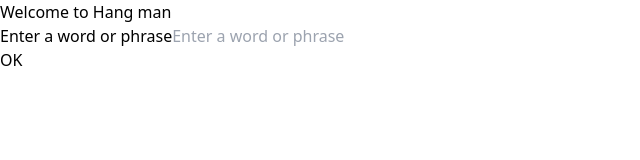
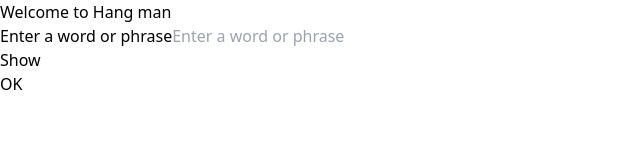
Before and after one commit to VikramKumarstm/Hang-man, a React (Vite) app: page / in a window 1280 px wide. Shown: the top 160 px of the page, without its empty margins (0-640 px from the left). Built offline with nearby package versions, Linux system fonts and the light colour scheme.

Commit message:
add Presentation and Container pattern

```diff
--- a/src/App.jsx
+++ b/src/App.jsx
@@ -1,12 +1,12 @@
 import './App.css'
-import TextInputForm from './components/TextInputForm/TextInputForm'
+import TextInputFormContainer from './components/TextInputForm/TextInputFormContainer'
 
 function App() {
 
   return (
     <div>
       <h1 className='font-semibold text-3xl'>Welcome to Hang man</h1>
-      <TextInputForm onSubmit={(value) => {console.log('value comming from the hidden form is', value)}} />
+      <TextInputFormContainer onSubmit={(value) => {console.log('value comming from the hidden form is', value)}} />
     </div>
   )
 }
--- a/src/components/Button/Button.jsx
+++ b/src/components/Button/Button.jsx
@@ -6,7 +6,7 @@ function Button({ text, buttonType='button', styleType, onClickHandler}) {
     <button
         type={buttonType}
         onClick={onClickHandler}
-        className={`px-4 py-2 ${getButtonStyling(styleType)} rounded-md text-[#fff] transition-all`}
+        className={`py-2 px-4 ${getButtonStyling(styleType)} rounded-md text-[#fff] transition-all`}
       >
 
         {text}
--- a/src/components/TextInputForm/TextInputForm.jsx
+++ b/src/components/TextInputForm/TextInputForm.jsx
@@ -1,40 +1,35 @@
+// Presentation Component
+
 import TextInput from "../TextInput/TextInput";
 import Button from "../Button/Button"
-import { useState } from "react";
 
-function TextInputForm({ onSubmit }) {
+function TextInputForm({ handleFormSubmit, handleTextInputChange, value, inputType= "text", setInputType }) {
 
-    const [value, setValue] = useState('');
 
-    function handleFormSubmit(event) {
-        console.log('handleFormSubmit triggered');
-        event.preventDefault();
-        console.log('form submitted', value);
-        onSubmit?.(value); // if onSubmit is defined, call it with the value
-    }
-
-    function handleTextInputChange(event) {
-        console.log('Text  input Changed');
-        console.log(event.target.value);
-        setValue(event.target.value);  //Whenever I type in the input field, It will update the value
-    }
 
     return (
-        <form className="flex" onSubmit={handleFormSubmit}>
+        <form className="flex items-end" onSubmit={handleFormSubmit}>
             <div className="mr-2 flex-1">
                 <TextInput
                     label={"Enter a word or phrase"}
-                    type="password"
+                    type={inputType}
                     value={value}
                     onChange={handleTextInputChange}
+                />
+            </div>
+
+            <div className="flex ml-2 mr-2">
+                <Button
+                    text={`${inputType == "password" ? "Show" : "Hide"}`}
+                    styleType='secondary'
+                    onClickHandler={() => setInputType(inputType == "password" ? "text" : "password")}
                 />
             </div>
 
             <div className="flex">
                 <Button
                     text="OK"
-                    type="submit"
-                    onClickHandler={handleFormSubmit}
+                    buttonType="submit"
                 />
             </div>
         </form>
--- /dev/null
+++ b/src/components/TextInputForm/TextInputFormContainer.jsx
@@ -0,0 +1,39 @@
+// Container Component for TextInputForm
+
+import { useState } from "react";
+import TextInputForm from "./TextInputForm";
+
+function TextInputFormContainer({ onSubmit }) {
+
+    const [value, setValue] = useState('');
+    const [inputType, setInputType] = useState('password');
+
+    function handleFormSubmit(event) {
+        console.log('handleFormSubmit triggered');
+        event.preventDefault();
+        console.log('form submitted', value);
+        onSubmit?.(value); // if onSubmit is defined, call it with the value
+    }
+
+    function handleTextInputChange(event) {
+        console.log('Text  input Changed');
+        console.log(event.target.value);
+        setValue(event.target.value);  //Whenever I type in the input field, It will update the value
+    }
+
+    return (
+        // Calling the presentation layer component
+
+        <TextInputForm
+            handleFormSubmit={handleFormSubmit}
+            handleTextInputChange={handleTextInputChange}
+            value={value}
+            inputType={inputType}
+            setInputType={setInputType}
+
+        />
+    )
+
+}
+
+export default TextInputFormContainer;
```
